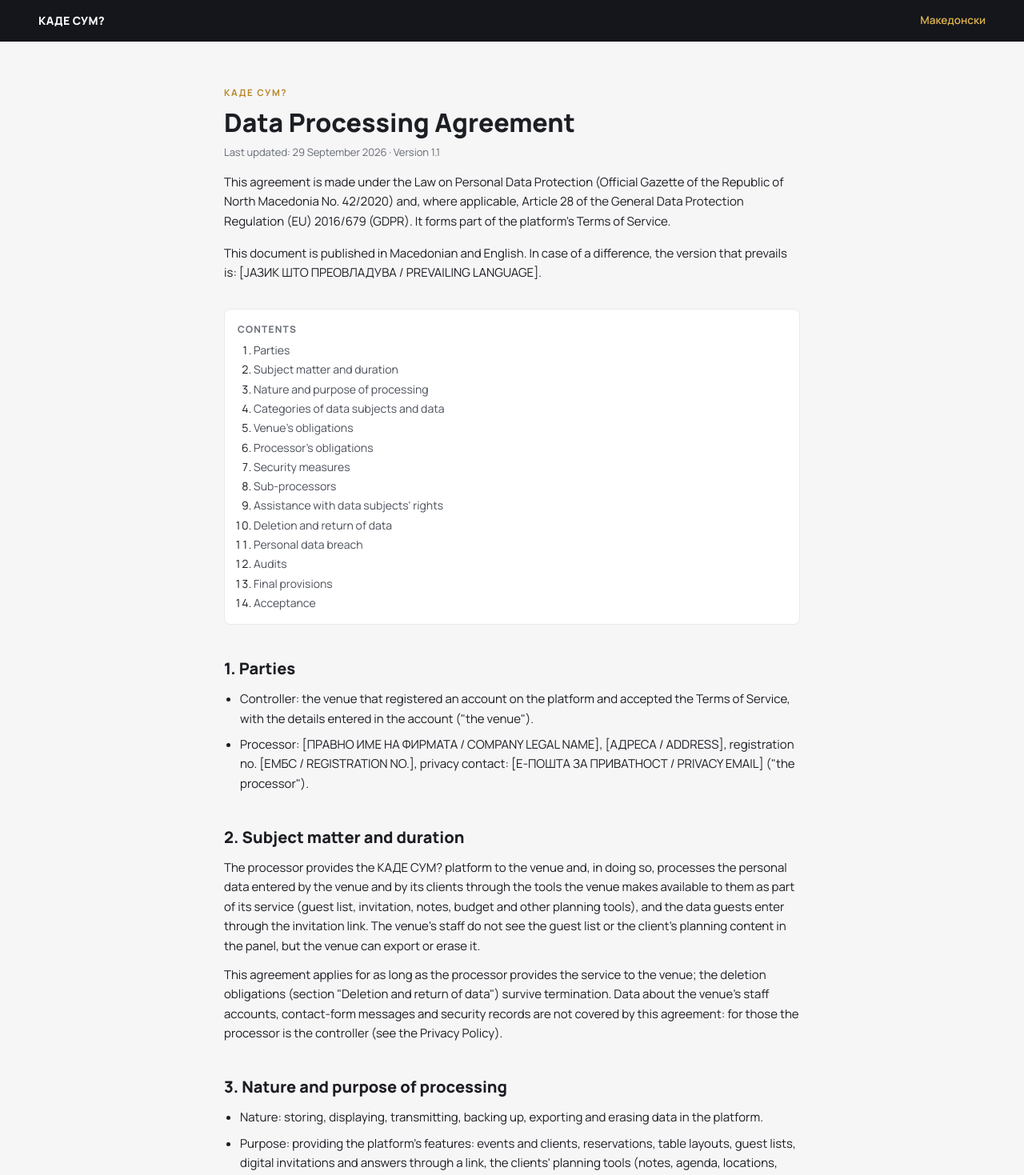
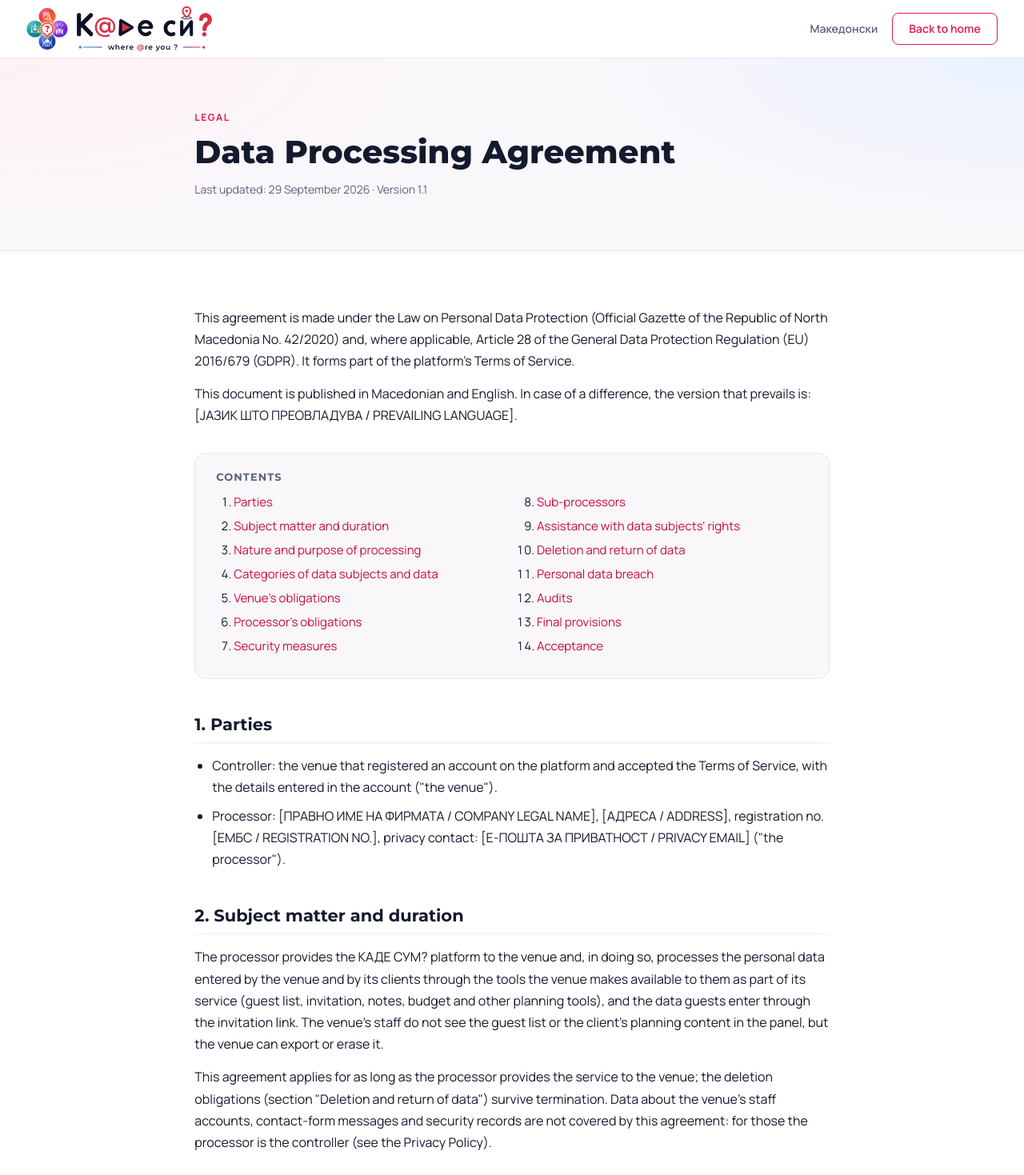
Before and after one commit to dragana344/wedding_planner, a Next.js app: page /en/dpa in a window 1280 px wide. Shown: the top 1469 px of the page at 80% size. Built offline with nearby package versions, Linux system fonts and the light colour scheme.

Commit message:
feat(legal): legal pages in the landing design with the shared footer

```diff
--- a/app/dpa/page.tsx
+++ b/app/dpa/page.tsx
@@ -5,7 +5,7 @@ import { getDpa } from "@/lib/legal/dpa";
 const doc = getDpa("mk");
 
 export const metadata: Metadata = {
-  title: `${doc.title} — КАДЕ СУМ?`,
+  title: `${doc.title} — Каде си?`,
   description: doc.description,
 };
 
--- a/app/en/dpa/page.tsx
+++ b/app/en/dpa/page.tsx
@@ -5,7 +5,7 @@ import { getDpa } from "@/lib/legal/dpa";
 const doc = getDpa("en");
 
 export const metadata: Metadata = {
-  title: `${doc.title} — КАДЕ СУМ?`,
+  title: `${doc.title} — Каде си?`,
   description: doc.description,
 };
 
--- a/app/en/privacy/page.tsx
+++ b/app/en/privacy/page.tsx
@@ -5,7 +5,7 @@ import { getPrivacyPolicy } from "@/lib/legal/privacy";
 const doc = getPrivacyPolicy("en");
 
 export const metadata: Metadata = {
-  title: `${doc.title} — КАДЕ СУМ?`,
+  title: `${doc.title} — Каде си?`,
   description: doc.description,
 };
 
--- a/app/en/terms/page.tsx
+++ b/app/en/terms/page.tsx
@@ -5,7 +5,7 @@ import { getTerms } from "@/lib/legal/terms";
 const doc = getTerms("en");
 
 export const metadata: Metadata = {
-  title: `${doc.title} — КАДЕ СУМ?`,
+  title: `${doc.title} — Каде си?`,
   description: doc.description,
 };
 
--- a/app/landing.css
+++ b/app/landing.css
@@ -334,6 +334,47 @@
   font-size: 13.5px;
 }
 
+/* ---------- legal pages (/privacy, /terms, /dpa and /en/…) ----------
+   components/legal/LegalPage.tsx: long-form text in the landing design. */
+.lp.legal-lp { display: flex; flex-direction: column; }
+.lp .legal-nav-actions { display: flex; align-items: center; gap: 18px; margin-left: auto; font-size: 14px; font-weight: 600; }
+.lp .legal-nav-actions > a:first-child { color: var(--muted); text-decoration: none; }
+.lp .legal-nav-actions > a:first-child:hover { color: var(--ink); text-decoration: underline; }
+.lp .legal-wrap { max-width: 860px; }
+.lp .legal-head {
+  background:
+    radial-gradient(60% 120% at 0% 0%, #fff1f4 0%, transparent 70%),
+    radial-gradient(60% 120% at 100% 0%, #eaf2ff 0%, transparent 70%),
+    var(--tint);
+  border-bottom: 1px solid var(--line);
+  padding-block: clamp(36px, 6vw, 64px);
+}
+.lp .legal-head h1 { font-size: clamp(28px, 4vw, 40px); font-weight: 800; margin-top: 10px; }
+.lp .legal-meta { margin-top: 12px; font-size: 14px; color: var(--muted); }
+.lp .legal-main { flex: 1; padding-block: clamp(32px, 5vw, 56px) clamp(48px, 7vw, 80px); }
+.lp .legal-body { font-size: 16px; line-height: 1.7; }
+.lp .legal-body p, .lp .legal-body ul { margin-top: 14px; }
+.lp .legal-body ul { list-style: disc; padding-left: 22px; display: grid; gap: 8px; }
+.lp section.legal-body { margin-top: 44px; }
+.lp section.legal-body h2 { font-size: 21px; font-weight: 700; padding-bottom: 10px; border-bottom: 2px solid var(--red-soft); }
+.lp .legal-body a, .lp .legal-toc a { color: var(--red-deep); }
+.lp .legal-toc { margin-top: 32px; background: var(--tint); border: 1px solid var(--line); border-radius: 14px; padding: 22px 26px; }
+.lp .legal-toc h2 { font-size: 13px; font-weight: 700; letter-spacing: 0.08em; text-transform: uppercase; color: var(--muted); }
+.lp .legal-toc ol { list-style: decimal; margin: 12px 0 0; padding-left: 22px; font-size: 15px; columns: 2; column-gap: 40px; }
+.lp .legal-toc li { margin-bottom: 6px; break-inside: avoid; }
+.lp .legal-toc a { text-decoration: none; }
+.lp .legal-toc a:hover { text-decoration: underline; }
+.lp .legal-table { margin-top: 18px; overflow-x: auto; border: 1px solid var(--line); border-radius: 12px; }
+.lp .legal-table table { width: 100%; border-collapse: collapse; text-align: left; font-size: 14.5px; line-height: 1.5; }
+.lp .legal-table th { background: var(--tint); font: 700 13px/1.3 var(--f-display); padding: 12px 14px; vertical-align: bottom; border-bottom: 1px solid var(--line); }
+.lp .legal-table td { padding: 12px 14px; vertical-align: top; border-bottom: 1px solid var(--line); }
+.lp .legal-table tr:last-child td { border-bottom: 0; }
+.lp .legal-footer-links { display: flex; flex-wrap: wrap; gap: 10px 28px; }
+@media (max-width: 640px) {
+  .lp .legal-toc ol { columns: 1; }
+  .lp .legal-nav-actions .btn { display: none; }
+}
+
 /* ---------- auth pages (/login, /signup, /reset-password) ----------
    components/auth/AuthScreen.tsx, "landing" theme. The forms inside are shared
    with the panel-themed admin and couple logins, so they keep the panel's
@@ -349,6 +390,7 @@
   padding-block: clamp(28px, 6vw, 72px);
 }
 .lp .auth-grid {
+  width: 100%;
   display: grid; grid-template-columns: minmax(0, 1fr) minmax(0, 440px);
   align-items: center; gap: clamp(28px, 6vw, 96px);
 }
--- a/app/privacy/page.tsx
+++ b/app/privacy/page.tsx
@@ -5,7 +5,7 @@ import { getPrivacyPolicy } from "@/lib/legal/privacy";
 const doc = getPrivacyPolicy("mk");
 
 export const metadata: Metadata = {
-  title: `${doc.title} — КАДЕ СУМ?`,
+  title: `${doc.title} — Каде си?`,
   description: doc.description,
 };
 
--- a/app/terms/page.tsx
+++ b/app/terms/page.tsx
@@ -5,7 +5,7 @@ import { getTerms } from "@/lib/legal/terms";
 const doc = getTerms("mk");
 
 export const metadata: Metadata = {
-  title: `${doc.title} — КАДЕ СУМ?`,
+  title: `${doc.title} — Каде си?`,
   description: doc.description,
 };
 
--- a/components/legal/LegalPage.tsx
+++ b/components/legal/LegalPage.tsx
@@ -1,10 +1,15 @@
 import Link from "next/link";
 import type { LegalBlock, LegalDocument } from "@/lib/legal/types";
-import "@/app/venue/panel.css";
+import { LogoMark, Wordmark } from "@/components/marketing/BrandLogo";
+import { MarketingFooter } from "@/components/marketing/MarketingFooter";
+import { montserrat, nunito } from "@/components/marketing/fonts";
+import "@/app/landing.css";
 
 const LABELS = {
   mk: {
-    home: "Почетна",
+    home: "Каде си? почетна",
+    back: "Кон почетна",
+    eyebrow: "Правни документи",
     updated: "Последна измена",
     version: "Верзија",
     contents: "Содржина",
@@ -12,10 +17,12 @@ const LABELS = {
     privacy: "Политика за приватност",
     terms: "Услови за користење",
     dpa: "Договор за обработка на лични податоци",
-    footer: "Каде сум? Сите права задржани.",
+    footer: "Каде си? Сите права се задржани.",
   },
   en: {
-    home: "Home",
+    home: "Каде си? home",
+    back: "Back to home",
+    eyebrow: "Legal",
     updated: "Last updated",
     version: "Version",
     contents: "Contents",
@@ -23,7 +30,7 @@ const LABELS = {
     privacy: "Privacy Policy",
     terms: "Terms of Service",
     dpa: "Data Processing Agreement",
-    footer: "Каде сум? All rights reserved.",
+    footer: "Каде си? All rights reserved.",
   },
 } as const;
 
@@ -35,10 +42,10 @@ function formatDate(iso: string, lang: LegalDocument["lang"]): string {
 }
 
 function Block({ block }: { block: LegalBlock }) {
-  if (block.type === "p") return <p className="mt-3 leading-relaxed text-[15px]">{block.text}</p>;
+  if (block.type === "p") return <p>{block.text}</p>;
   if (block.type === "ul") {
     return (
-      <ul className="mt-3 list-disc space-y-2 pl-5 leading-relaxed text-[15px]">
+      <ul>
         {block.items.map((item) => (
           <li key={item}>{item}</li>
         ))}
@@ -46,14 +53,12 @@ function Block({ block }: { block: LegalBlock }) {
     );
   }
   return (
-    <div className="mt-4 overflow-x-auto">
-      <table className="w-full border-collapse text-left text-[14px] leading-snug">
+    <div className="legal-table">
+      <table>
         <thead>
           <tr>
             {block.head.map((h) => (
-              <th key={h} className="border-b-2 px-3 py-2 align-bottom font-bold" style={{ borderColor: "var(--gold-tint-2)" }}>
-                {h}
-              </th>
+              <th key={h}>{h}</th>
             ))}
           </tr>
         </thead>
@@ -61,9 +66,7 @@ function Block({ block }: { block: LegalBlock }) {
           {block.rows.map((row) => (
             <tr key={row.join("|")}>
               {row.map((cell, i) => (
-                <td key={i} className="border-b px-3 py-2 align-top" style={{ borderColor: "var(--line)" }}>
-                  {cell}
-                </td>
+                <td key={i}>{cell}</td>
               ))}
             </tr>
           ))}
@@ -80,55 +83,62 @@ function Block({ block }: { block: LegalBlock }) {
 export function LegalPage({ doc, alternateHref }: { doc: LegalDocument; alternateHref: string }) {
   const t = LABELS[doc.lang];
   const prefix = doc.lang === "en" ? "/en" : "";
+  const docs = [
+    { href: `${prefix}/privacy`, label: t.privacy },
+    { href: `${prefix}/terms`, label: t.terms },
+    { href: `${prefix}/dpa`, label: t.dpa },
+  ];
   return (
-    <div className="vp min-h-screen" lang={doc.lang}>
-      <nav className="flex flex-wrap items-center justify-between gap-3 px-4 py-4 sm:px-12" style={{ background: "var(--side)" }}>
-        <Link href="/" className="font-extrabold tracking-wide text-white no-underline" aria-label={t.home}>
-          КАДЕ СУМ?
+    <div className={`lp legal-lp ${montserrat.variable} ${nunito.variable}`} lang={doc.lang}>
+      <nav className="nav" aria-label={doc.lang === "mk" ? "Главна навигација" : "Main navigation"}>
+        <div className="wrap nav-row">
+          <Link className="brand" href="/" aria-label={t.home}>
+            <LogoMark id="legal-nav-mark" className="brand-mark" />
+            <Wordmark id="legal-nav-word" className="brand-word" />
           </Link>
-        <Link
-          href={alternateHref}
-          hrefLang={doc.lang === "mk" ? "en" : "mk"}
-          className="text-[13.5px] font-semibold no-underline"
-          style={{ color: "var(--gold-hi)" }}
-        >
+          <div className="legal-nav-actions">
+            <Link href={alternateHref} hrefLang={doc.lang === "mk" ? "en" : "mk"}>
               {t.switchLabel}
             </Link>
+            <Link href="/" className="btn btn-outline btn-sm">
+              {t.back}
+            </Link>
+          </div>
+        </div>
       </nav>
 
-      <main className="mx-auto max-w-3xl px-4 py-10 sm:px-6 sm:py-14">
-        <p className="text-[11.5px] font-bold uppercase tracking-[0.14em]" style={{ color: "var(--gold-lo)" }}>
-          КАДЕ СУМ?
-        </p>
-        <h1 className="mt-2 text-[28px] font-extrabold leading-tight sm:text-[32px]">{doc.title}</h1>
-        <p className="mt-2 text-[13px]" style={{ color: "var(--muted)" }}>
+      <header className="legal-head">
+        <div className="wrap legal-wrap">
+          <p className="eyebrow">{t.eyebrow}</p>
+          <h1>{doc.title}</h1>
+          <p className="legal-meta">
             {t.updated}: {formatDate(doc.lastUpdated, doc.lang)} · {t.version} {doc.version}
           </p>
+        </div>
+      </header>
 
+      <main className="legal-main">
+        <div className="wrap legal-wrap">
+          <div className="legal-body">
             {doc.intro.map((p) => (
-          <p key={p} className="mt-4 leading-relaxed text-[15px]">
-            {p}
-          </p>
+              <p key={p}>{p}</p>
             ))}
+          </div>
 
-        <nav aria-label={t.contents} className="mt-8 rounded-lg border p-4" style={{ borderColor: "var(--line)", background: "var(--surface)" }}>
-          <p className="text-[12px] font-bold uppercase tracking-[0.1em]" style={{ color: "var(--muted)" }}>
-            {t.contents}
-          </p>
-          <ol className="mt-2 list-decimal space-y-1 pl-5 text-[14px]">
+          <nav aria-label={t.contents} className="legal-toc">
+            <h2>{t.contents}</h2>
+            <ol>
               {doc.sections.map((s) => (
                 <li key={s.id}>
-                <a href={`#${s.id}`} style={{ color: "var(--ink-2)" }}>
-                  {s.heading}
-                </a>
+                  <a href={`#${s.id}`}>{s.heading}</a>
                 </li>
               ))}
             </ol>
           </nav>
 
           {doc.sections.map((s, i) => (
-          <section key={s.id} id={s.id} className="mt-10 scroll-mt-6">
-            <h2 className="text-[20px] font-extrabold">
+            <section key={s.id} id={s.id} className="legal-body">
+              <h2>
                 {i + 1}. {s.heading}
               </h2>
               {s.blocks.map((b, j) => (
@@ -136,22 +146,35 @@ export function LegalPage({ doc, alternateHref }: { doc: LegalDocument; alternat
               ))}
             </section>
           ))}
+        </div>
       </main>
 
-      <footer className="mkt-footer">
-        <Link href={`${prefix}/privacy`} style={{ color: "var(--muted)" }}>
-          {t.privacy}
+      {doc.lang === "mk" ? (
+        <MarketingFooter />
+      ) : (
+        <footer className="footer">
+          <div className="wrap">
+            <div className="legal-footer-links">
+              {docs.map((d) => (
+                <Link key={d.href} href={d.href}>
+                  {d.label}
                 </Link>
-        {" · "}
-        <Link href={`${prefix}/terms`} style={{ color: "var(--muted)" }}>
-          {t.terms}
-        </Link>
-        {" · "}
-        <Link href={`${prefix}/dpa`} style={{ color: "var(--muted)" }}>
-          {t.dpa}
-        </Link>
-        <div className="mt-2">© 2026 {t.footer}</div>
+              ))}
+            </div>
+            <div className="footer-bar">
+              <span>
+                © {new Date().getFullYear()} {t.footer}
+              </span>
+              <span>
+                Managed by{" "}
+                <a href="https://godevlabagency.com" target="_blank" rel="noopener noreferrer">
+                  GoDevLab Agency
+                </a>
+              </span>
+            </div>
+          </div>
         </footer>
+      )}
     </div>
   );
 }
--- /dev/null
+++ b/components/marketing/fonts.ts
@@ -0,0 +1,15 @@
+import { Montserrat, Nunito } from "next/font/google";
+
+// Shared by the landing page and the auth pages that wear its design.
+// Cyrillic subsets are required: these pages are in Macedonian.
+export const montserrat = Montserrat({
+  subsets: ["latin", "cyrillic"],
+  weight: ["600", "700", "800"],
+  variable: "--font-montserrat",
+});
+// Rounded face for the Каде си? wordmark.
+export const nunito = Nunito({
+  subsets: ["latin", "cyrillic"],
+  weight: ["700", "800", "900"],
+  variable: "--font-nunito",
+});
```
Also changed, not shown: components/marketing/MarketingFooter.tsx (+6 -6 lines). Lines whose indentation alone changed are shown as unchanged.
